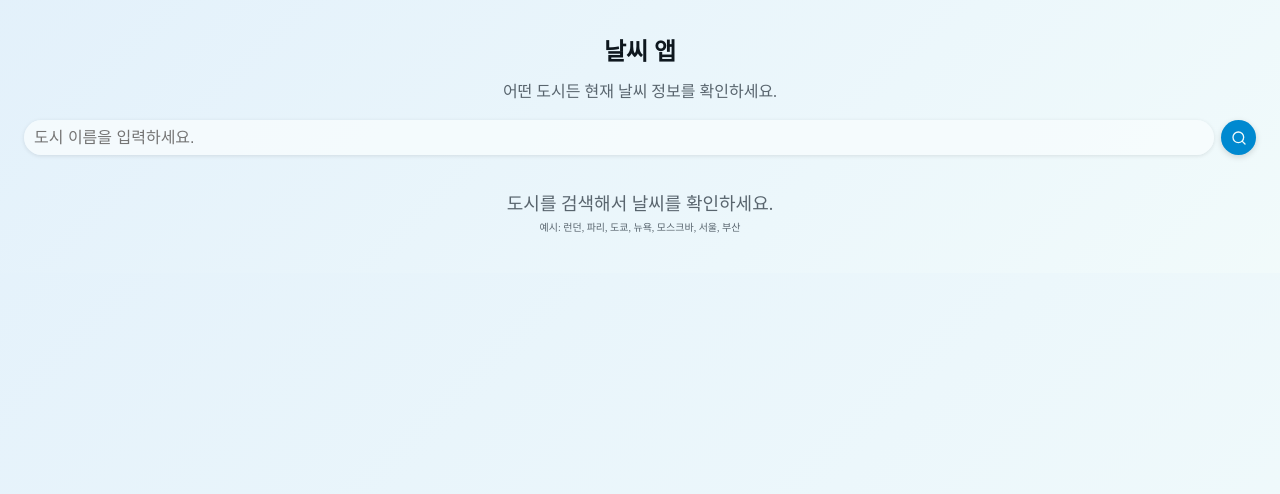
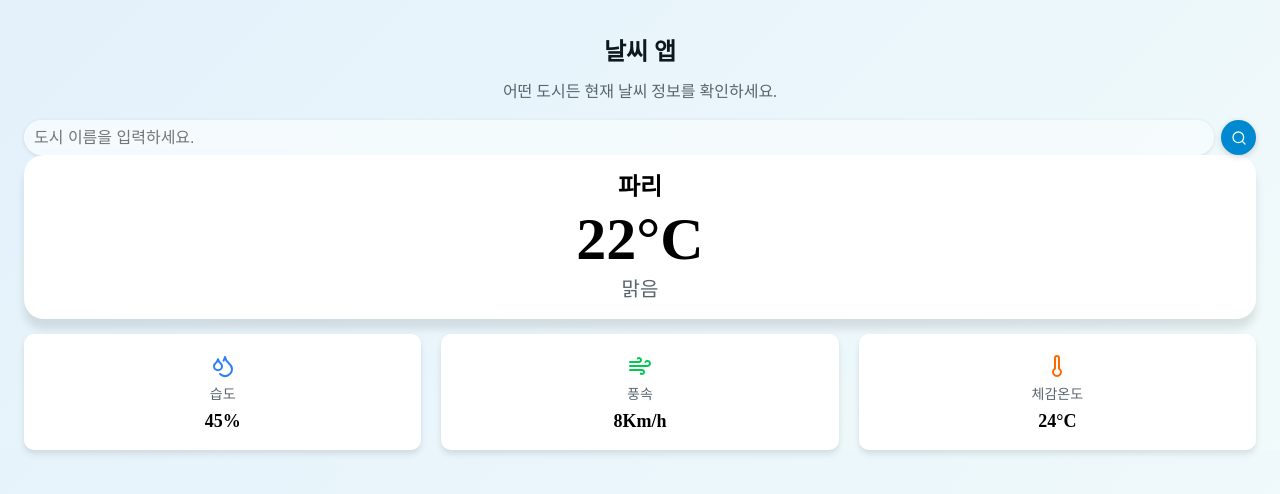
Before and after one commit to Beefruit/weather-app, a Next.js app: page / in a window 1280 px wide. Shown: the top 494 px of the page. Built offline with nearby package versions, Linux system fonts and the light colour scheme.

Commit message:
hook 추가

```diff
--- a/containers/SearchBar/SearchBar.container.tsx
+++ b/containers/SearchBar/SearchBar.container.tsx
@@ -1,3 +1,5 @@
+"use client";
+
 import { type FC } from "react";
 import SearchBarPresenter from "./presenter/SearchBar.presenter";
 
--- a/containers/SearchBar/hook/useSearchBar.ts
+++ b/containers/SearchBar/hook/useSearchBar.ts
@@ -0,0 +1,3 @@
+"use client";
+
+export const useSearchBar = () => {};
--- a/containers/SearchBar/presenter/SearchBar.presenter.tsx
+++ b/containers/SearchBar/presenter/SearchBar.presenter.tsx
@@ -1,3 +1,5 @@
+"use client";
+
 import { type FC } from "react";
 import classNames from "classnames/bind";
 import styles from "./SearchBar.module.css";
--- a/containers/WeatherInfo/WeatherInfo.container.tsx
+++ b/containers/WeatherInfo/WeatherInfo.container.tsx
@@ -1,3 +1,5 @@
+"use client";
+
 import { type FC } from "react";
 import WeatherInitPresenter from "./presenter/WeatherInit.presenter";
 import WeatherResultPresenter from "./presenter/WeatherResult.presenter";
@@ -6,7 +8,7 @@ import WeatherErrorPresenter from "./presenter/WeatherError.presenter";
 const WeatherInfoContainer: FC = () => {
   return (
     <>
-      <WeatherInitPresenter />
+      <WeatherResultPresenter />
     </>
   );
 };
--- /dev/null
+++ b/containers/WeatherInfo/hook/useWeatherInfo.ts
@@ -0,0 +1,3 @@
+"use client";
+
+export const useWeatherInfo = () => {};
--- a/package.json
+++ b/package.json
@@ -13,7 +13,8 @@
     "lucide-react": "^0.552.0",
     "next": "16.0.1",
     "react": "19.2.0",
-    "react-dom": "19.2.0"
+    "react-dom": "19.2.0",
+    "zustand": "^5.0.8"
   },
   "devDependencies": {
     "@tailwindcss/postcss": "^4",
```
Also changed, not shown: store/searchQuery.store.ts (added, +9 -0 lines), 1 other file (tests, documents, lock files or other folders).
